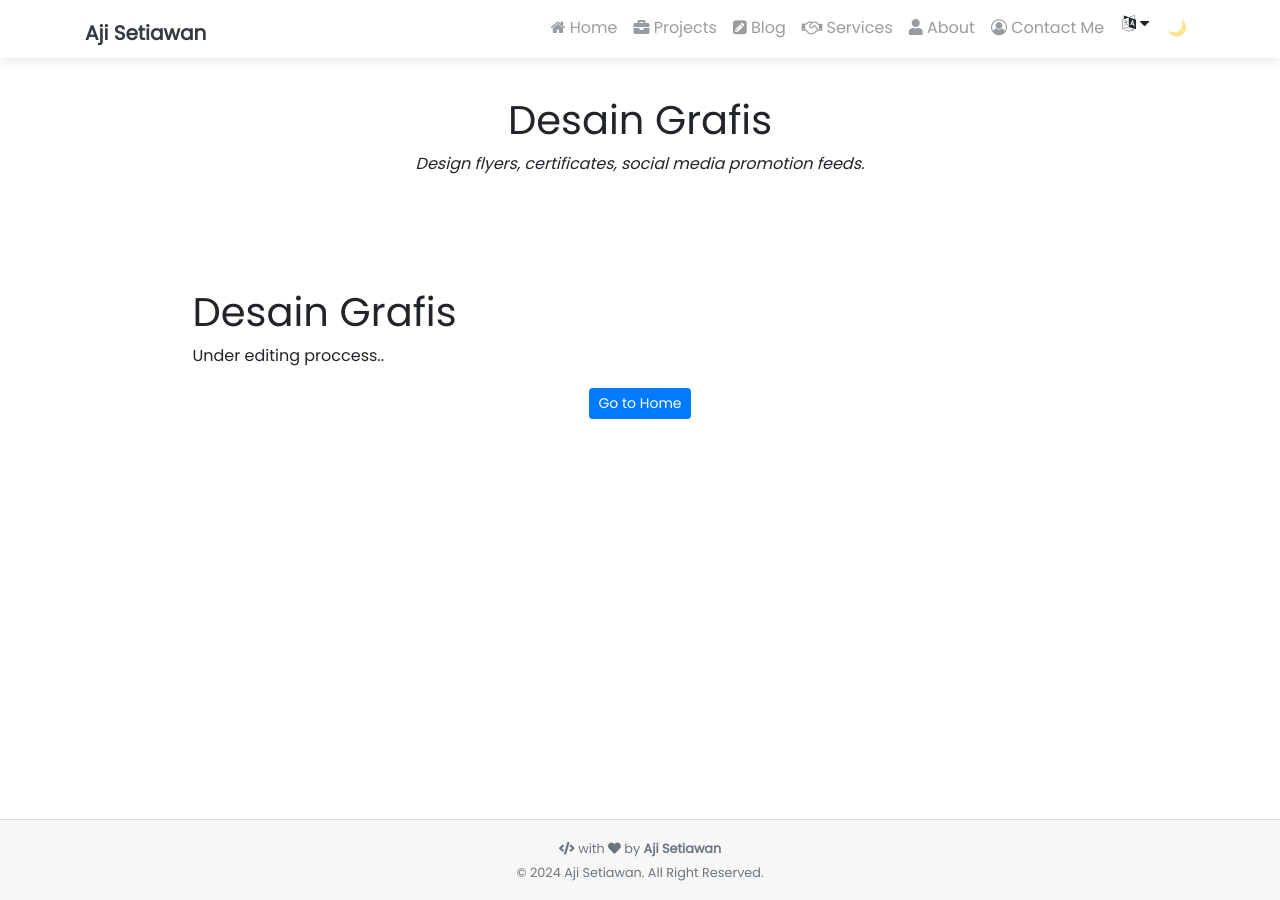
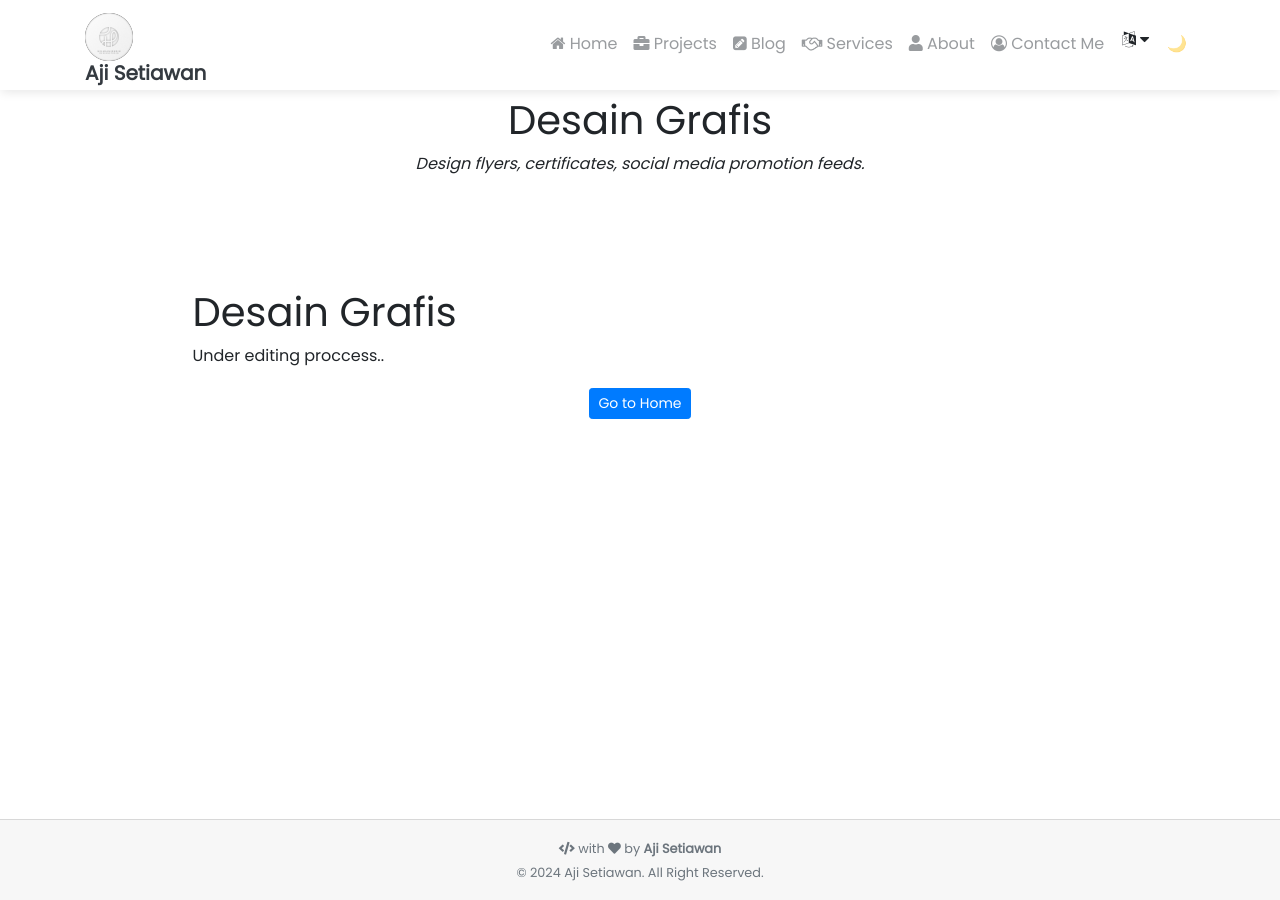
Before and after one commit to ajisetiawan716/ajisetiawan716.github.io, a Jekyll site: the page built from _service/Desain Grafis.md, in a window 1280 px wide. Built offline with Jekyll 4.4.1, drawn with Linux system fonts in a browser that asks for light colours; nearby versions of some CDN libraries; comment, search, counter and statistics services are not loaded.

Commit message:
Update navbar.html

```diff
--- a/_includes/navbar.html
+++ b/_includes/navbar.html
@@ -48,7 +48,7 @@
 <nav class="navbar navbar-expand-lg navbar-themed fixed-top active">
 <div class="container">
   <a class="navbar-brand" href="{{ site.baseurl }}/">
-    <img class="site-favicon" title="{{ site.title | escape }}" src="{{ site.favicon }}" onerror="this.style.display='none'">
+    <img class="site-favicon" title="{{ site.title | escape }}" src="{{ '/assets/favicon.ico' | relative_url }}" onerror="this.style.display='none'">
     <h5><b>{{ site.title | escape }}</b></h5>
   </a>
 
```
